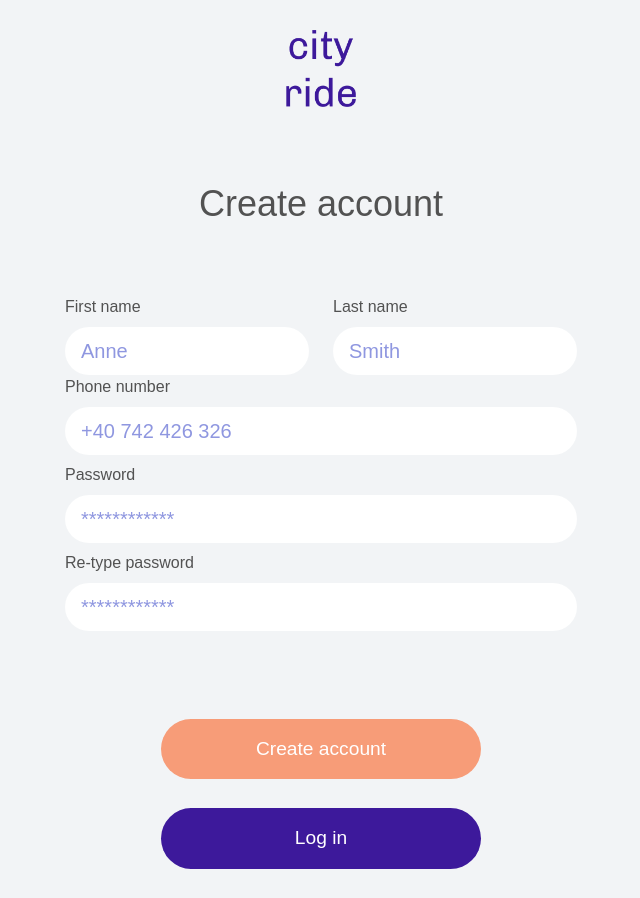
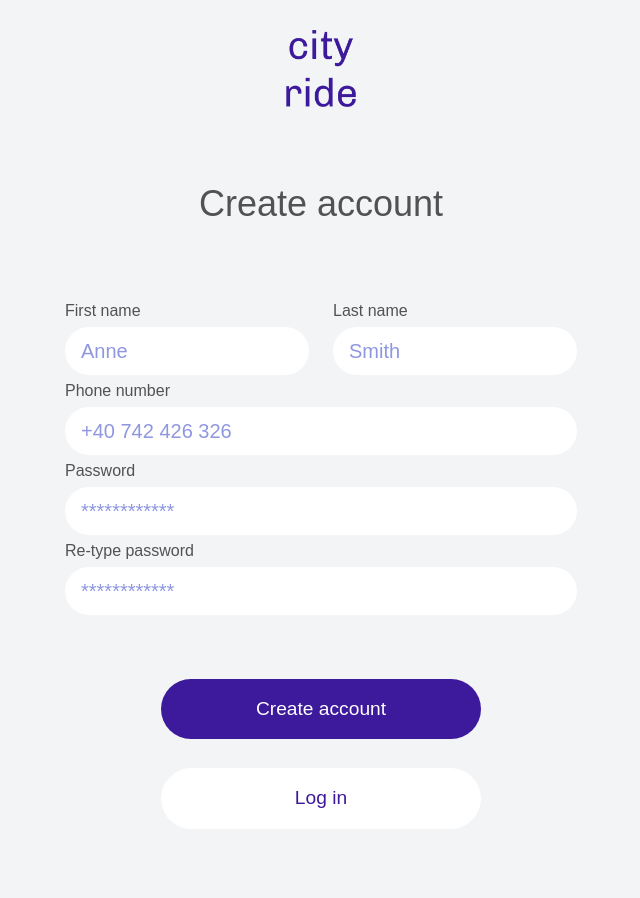
Before and after one commit to gloria-stanciu/Cityride-Frontend, a React (Create React App) app: page /signup in a window 1280 px wide. Shown: the whole page, without its empty margins (319-959 px from the left). After the commit the page ends 858 px from the top, so only its background shows below. Built offline with nearby package versions, Linux system fonts and the light colour scheme; a web font is replaced by a local one.

Commit message:
Changed some details

```diff
--- a/src/components/CreateAccount.tsx
+++ b/src/components/CreateAccount.tsx
@@ -7,40 +7,42 @@ import {useHistory} from 'react-router-dom';
 function CreateAccount(){
     const history = useHistory();
     return (
-      <div className='all position-relative text-center mt-4'>
+      <div className='parentDiv d-flex flex-column justify-content-between text-center'>
         <button className="btn" onClick={()=>{
             history.push('/')
         }}>
-          <img src='/images/app_name.png' alt="app name" className='logo'/>
+            <img src='/images/app_name.png' alt="app name" className='logo mt-4'/>
         </button>
             <div className="descriptionTitle">Create account</div>
           <div className="container col-10 col-lg-6 col-md-7">
             <div className='row'>
               <div className="col col-6">
-                  <label className='form-check-label col-12 mb-2'>First name</label>
+                  <label className='form-check-label col-12 my-1'>First name</label>
                   <input type="text" className="form-control form-control-responsive form-control-lg" placeholder="Anne"/>
               </div>
               <div className="col col-6">
-                  <label className='form-check-label col-12 mb-2'>Last name</label>
+                  <label className='form-check-label col-12 my-1'>Last name</label>
                   <input type="text" className="form-control form-control-responsive form-control-lg" placeholder="Smith"/>
               </div>
             </div>
-              <div className="col-12 mb-2">
-                  <label className='form-check-label col-12 mb-2'>Phone number</label>
+              <div className="col-12">
+                  <label className='form-check-label col-12 my-1'>Phone number</label>
                   <input type="text" className="form-control form-control-responsive form-control-lg" placeholder="+40 742 426 326"/>
               </div>
-              <div className="col-12 mb-2">
-                  <label className='form-check-label col-12 mb-2'>Password</label>
+              <div className="col-12">
+                  <label className='form-check-label col-12 my-1'>Password</label>
                   <input type="text" className="form-control form-control-responsive form-control-lg" placeholder="************"/>
               </div>
-              <div className="col-12 mb-2">
-              <label className='form-check-label col-12 mb-2'>Re-type password</label>
+              <div className="col-12">
+              <label className='form-check-label col-12 my-1'>Re-type password</label>
                   <input type="text" className="form-control form-control-responsive form-control-lg" placeholder="************"/>
               </div>
         </div>
-              <Button className="btn btn-responsive btn-secondary orange col-8 col-sm-6 col-md-4 col-lg-3 mt-3" name='Create account'></Button>
+        <div>
+            <Button className="btn btn-responsive btn-primary purple col-8 col-sm-6 col-md-4 col-lg-3" name='Create account'></Button>
             <br/>
-              <Button className="btn btn-responsive btn-primary purple col-8 col-sm-6 col-md-4 col-lg-3" name='Log in'></Button>
+            <Button className="btn btn-responsive btn-light white col-8 col-sm-6 col-md-4 col-lg-3" name='Log in'></Button>
+        </div>
   </div>
       );
 }
--- a/src/components/DesktopHome.tsx
+++ b/src/components/DesktopHome.tsx
@@ -9,14 +9,15 @@ import {useHistory} from 'react-router-dom';
 function DesktopHome(){
     const history = useHistory();
     return (
-        <div>
+        <div className='parentDiv'>
             <div className="page1 w-100 h-100">
                 <img src='/images/app_name.png' alt="app name" className='image'/>
                 <div className='text text-center'>
                     <div className='child'>Wait no more!</div>
                     <div className='child'>Track your public transport and be in sync with it!</div>
                 </div>
-                <div className='container col-lg-5 col-md-12 mt-5'>
+                <br/>
+                <div className='container col-lg-6 col-md-12 mt-5'>
                     <div className = 'accountButtons row'>
                         <Button className='btn btn-responsive btn-primary purple col-lg-6' name="Log in" onClick={()=>{
                             history.push('/login')
@@ -29,8 +30,19 @@ function DesktopHome(){
                         <Button className='btn btn-responsive btn-light white col-lg' name="Continue without account"></Button>
                     </div>
                 </div>
+                <div>
+                    <img src='/images/arrow.png' alt="arrow" className='image arrow'/>
+                </div>
             </div>
             <HomeSection></HomeSection>
+            <div className='container col-lg-6 col-md-12'>
+                <Button className='btn btn-responsive btn-primary purple col-6 mr-2' name="Log in" onClick={()=>{
+                    history.push('/login')
+                }}></Button>
+                <Button className='btn btn-responsive btn-secondary orange col-6' name="Create account" onClick={()=>{
+                    history.push('/signup')
+                }}></Button>
+            </div>
         </div>
     );
 }
--- a/src/components/MobileHome.tsx
+++ b/src/components/MobileHome.tsx
@@ -49,7 +49,7 @@ function PageOne(){
                 <div className='child'>Wait no more!</div>
                 <div className='child'>Track your public transport and be in sync with it!</div>
             </div>
-            <div className='container col-lg-5 col-md-12'>
+            <div className='container col-lg-5 col-md-12 mt-5'>
                 <div className = 'accountButtons row'>
                     <Button className='btn btn-responsive btn-primary purple col-lg-6' name="Log in" onClick={()=>{
                         history.push('/login')
--- a/src/css/CreateAccount.css
+++ b/src/css/CreateAccount.css
@@ -1,3 +1,6 @@
+.parentDiv{
+    min-height: 100vh;
+}
 .btn{
     border: none;
 }
@@ -7,7 +10,6 @@
 
 .form-control{
     border-radius: 50px;
-    padding: rem auto;
     border: none;
 }
 .form-control::placeholder, .form-check-label{
@@ -19,22 +21,36 @@
     font-weight: 200;
 }
 
-.orange{
-    color: white;
+@media (max-width: 350px) {
+    .descriptionTitle{
+        font-size: 1rem;
+    }
+    .form-control::placeholder, .form-check-label{
+        font-size: 0.7rem;
+    }
+    .btn-responsive {
+        font-size: 0.7rem;
+    }
+    .form-control-responsive{
+        font-size: 0.8rem;
+    }
+    .logo{
+        max-width: 30px;
+    }
 }
-.all{
-}
-@media (max-width: 600px) {
+
+@media (min-width:350) and (max-width: 600px) {
     .descriptionTitle{
-        font-size: 1.5rem;
-        margin: 2rem auto;
+        font-size: 1rem;
+        margin: 1rem auto;
         color: #525252;
         font-weight: 200;
     }
+    .form-control::placeholder, .form-check-label{
+        font-size: 0.6rem;
+    }
     .btn-responsive {
-        font-size: 0.8rem;
-        padding: 0.8rem 0.5rem;
-        margin-bottom: 1.8rem;
+        font-size: 0.6rem;
     }
     .logo{
         max-width: 40px;
@@ -48,14 +64,11 @@
 @media (min-width: 600px) and (max-width: 767.98px) {
     .descriptionTitle{
         font-size: 2rem;
-        margin: 3.5rem auto 2.5rem;
         color: #525252;
         font-weight: 200;
     }
     .btn-responsive {
         font-size: 0.8rem;
-        padding: 0.8rem 0.5rem;
-        margin-bottom: 1.8rem;
     }
     .form-control-responsive{
         font-size: 0.8rem;
@@ -66,14 +79,17 @@
 @media (min-width: 768px) and (max-width: 991.98px) {
     .descriptionTitle{
         font-size: 1.8rem;
-        margin-top: 3rem;
         color: #525252;
         font-weight: 200;
     }
     .btn-responsive {
+        font-size: 0.8rem;
+    }
+    .form-control::placeholder, .form-check-label{
         font-size: 1rem;
-        padding: 1rem 1.2rem;
-        margin-bottom: 1.8rem;
+    }
+    .logo{
+        max-width: 40px;
     }
 }
 
--- a/src/css/DesktopHome.css
+++ b/src/css/DesktopHome.css
@@ -1,3 +1,9 @@
+.parentDiv{
+    min-height: 100vh;
+}
+.arrow{
+    width: 30px;
+}
 .image{
     display: block;
     margin-left: auto;
@@ -13,16 +19,20 @@
     color: #9C9C9C;
   }
 
+.btn-light{
+    color:#3D199B;
+}
+
 .description2, .description3{
     font-weight: 200;
     color: #525252;
 }
-@media (max-width: 575.98px) {
+@media (max-width: 600px) {
     .text{
         margin-top: 5rem;
     }
     .child{
-        font-size: 0.8rem;
+        font-size: 1rem;
     }
     .container{
         padding: 1rem;
@@ -80,16 +90,16 @@
         font-size: 1.2rem;
     }
     .page1{
-        margin: 8rem auto;
+        margin: 4rem auto;
     }
     .page2{
-        margin: 8rem auto;
+        margin: 4rem auto;
     }
     .page3{
-        margin: 12rem auto;
+        margin: 4rem auto;
     }
     .page4{
-        margin: 10rem auto;
+        margin: 4rem auto;
     }
  }
 
@@ -122,13 +132,13 @@
         margin: 4rem auto;
     }
     .page2{
-        margin: 15rem auto;
+        margin: 6rem auto;
     }
     .page3{
-        margin: 15.5rem auto;
+        margin: 6rem auto;
     }
     .page4{
-        margin: 15rem auto;
+        margin: 6rem auto;
     }
  }
 
@@ -158,13 +168,13 @@
         margin: 4rem auto;
     }
     .page2{
-        margin: 12rem auto;
+        margin: 7rem auto;
     }
     .page3{
-        margin: 15.5rem auto;
+        margin: 7rem auto;
     }
     .page4{
-        margin: 14rem auto;
+        margin: 7rem auto 0rem;
     }
  }
 
@@ -197,14 +207,14 @@
         margin: 8rem auto;
     }
     .page3{
-        margin: 14.5rem auto;
+        margin: 8rem auto;
     }
     .page4{
-        margin: 14rem auto;
+        margin: 8rem auto 0rem;
     }
  }
 
- @media screen and (min-width: 575.98px) {
+ @media screen and (min-width: 600px) {
     .desktop {
       display: block;
     }
--- a/src/css/LogIn.css
+++ b/src/css/LogIn.css
@@ -1,14 +1,17 @@
+.parentDiv{
+    min-height: 100vh;
+}
 .btn{
     border: none;
 }
 .logo{
     max-width: 70px;
 }
-
 .form-control{
     border-radius: 50px;
-    padding: rem auto;
     border: none;
+    color: #3D199B;
+    font-weight: 200;
 }
 .form-control::placeholder, .form-check-label{
     font-weight: 100;
@@ -16,29 +19,10 @@
 .form-check-label {
     text-align:left!important;
 }
-
-.form-control {
-    color: #3D199B;
-    font-weight: 200;
-}
-
-.orange{
-    color: white;
-}
-
-@media screen and (min-width: 600px) {
-    .desktop {
-      display: block;
-    }
-    .mobile {
-      display: hidden;
-    }
-  }
-
-@media (max-width: 575.98px) {
+@media (max-width: 600px) {
     .descriptionTitle{
         font-size: 1.5rem;
-        margin-top: 10rem;
+        /* margin-top: 10rem; */
         color: #525252;
         font-weight: 200;
     }
@@ -56,7 +40,7 @@
 }
 
 /* // Small devices (landscape phones, 576px and up) */
-@media (min-width: 500) and (max-width: 767.98px) {
+@media (min-width: 600px) and (max-width: 767.98px) {
     .descriptionTitle{
         font-size: 2rem;
         margin-top: 7rem;
--- a/src/css/MobileHome.css
+++ b/src/css/MobileHome.css
@@ -9,6 +9,10 @@
   height: 1rem;
   border-radius: 9999px;
   background-color: #8F97E0;
+}
+
+.orange{
+  color: white;
 }
 
 .slides{
@@ -36,9 +40,6 @@
     left: 50%;
     transform: translate(-50%, -50%);
   }
-  .child{
-    font-size: 1rem;
-  }
 }
 
  @media screen and (min-width: 600px) {
```
Also changed, not shown: src/components/LogIn.tsx (+11 -7 lines), src/css/HomeSection.css (+16 -16 lines), public/images/arrow.png (added). Lines whose indentation alone changed are shown as unchanged.
